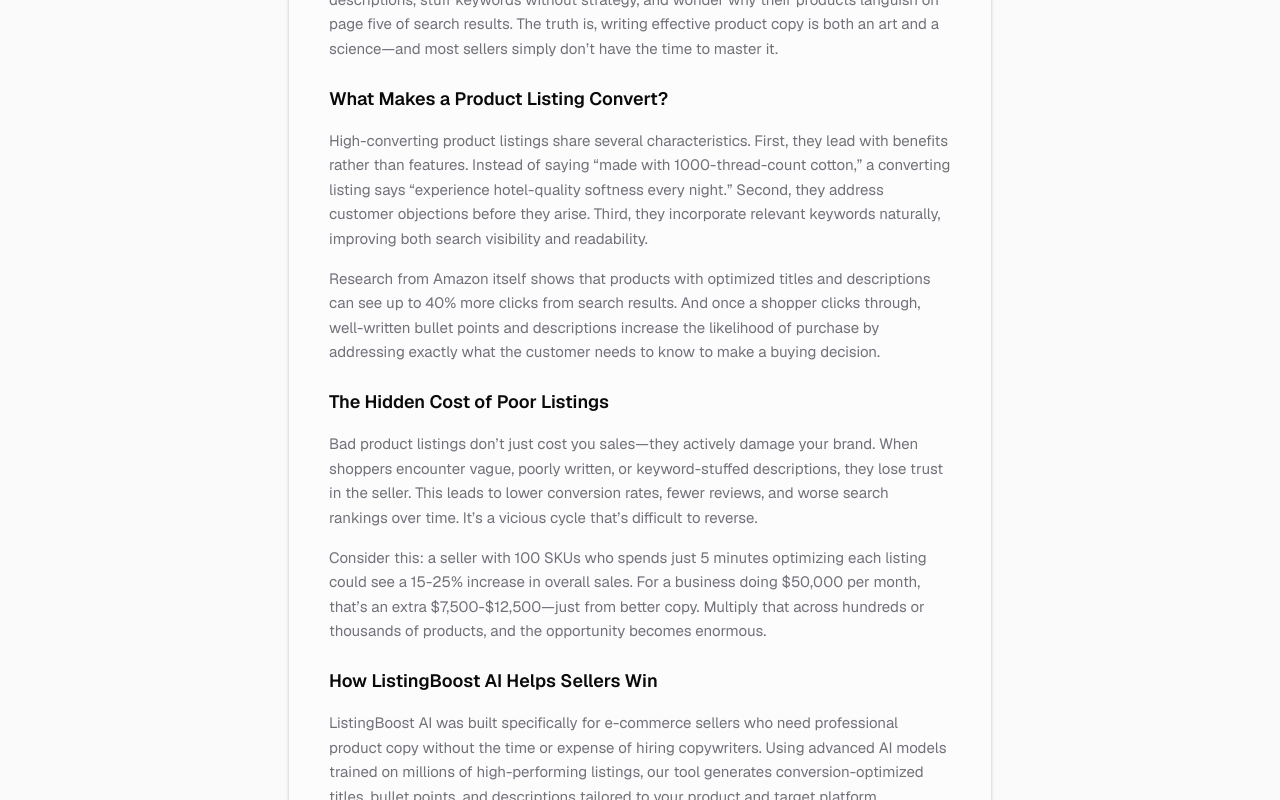
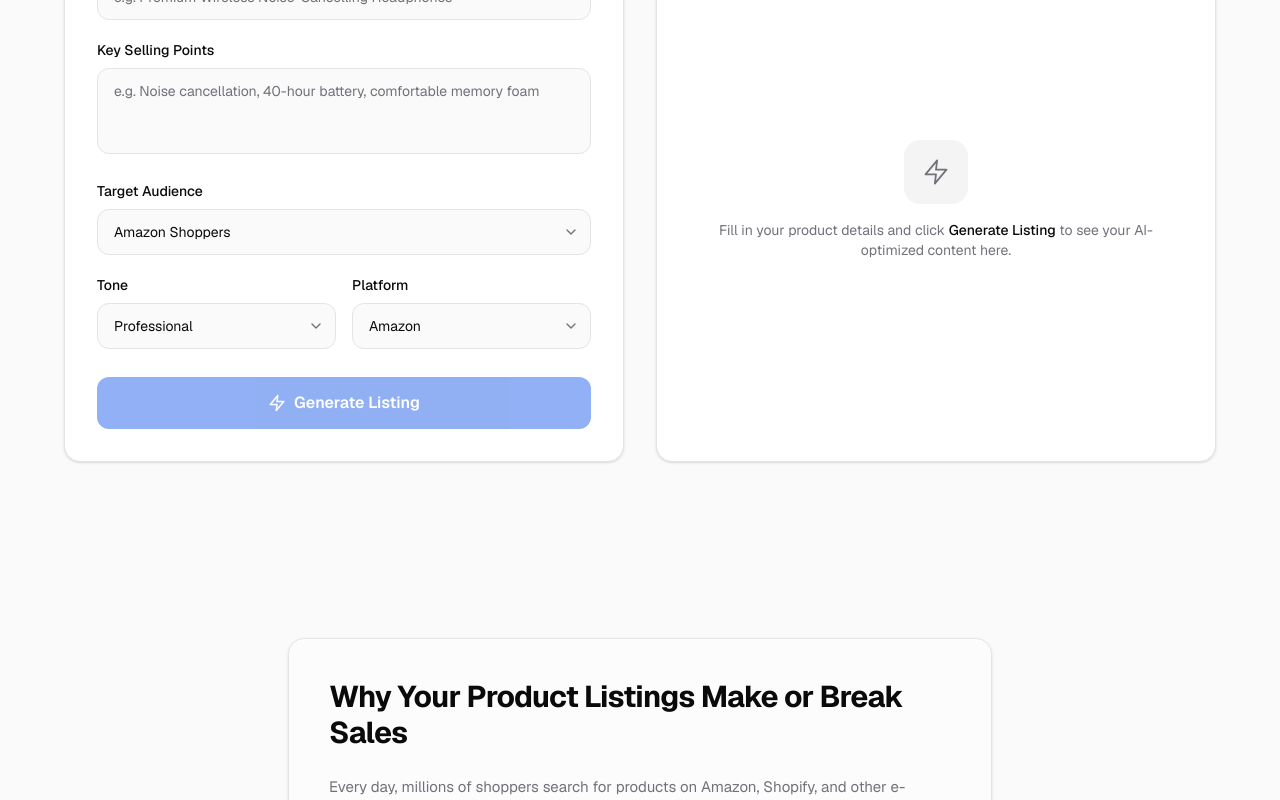
Before and after one commit to EaloongChan/listingboost-ai, a Next.js app: page / in a window 1280 px wide. Shown: the part 1120-1920 px from the top of the page. Built offline with nearby package versions, Linux system fonts and the light colour scheme.

Commit message:
refactor: move workspace above guide section for immediate visibility

```diff
--- a/src/app/page.tsx
+++ b/src/app/page.tsx
@@ -13,12 +13,12 @@ export default function Home() {
       <main className="flex-1">
         <HeroSection />
 
-        <EcommerceGuideSection />
-
         {/* ─── Main Workspace ─── */}
         <div className="mx-auto max-w-7xl px-4 sm:px-6 lg:px-8">
           <Workspace />
         </div>
+
+        <EcommerceGuideSection />
 
         <FeaturesSection />
       </main>
```
